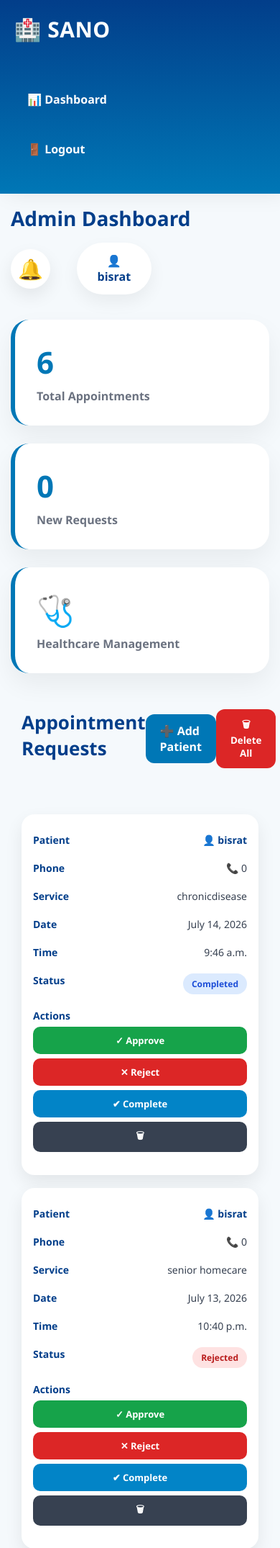
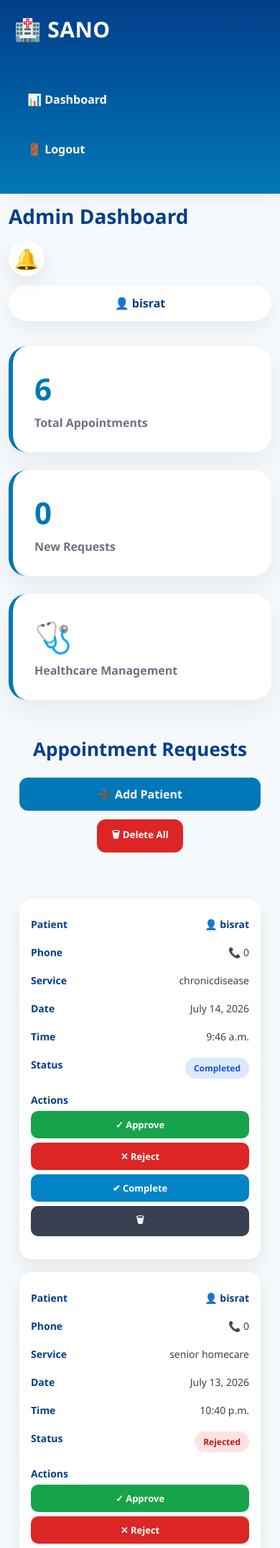
Before and after one commit to Bisratesk/sano-health-care, a Django app: page /admin-dashboard/ in a window 390 px wide. Shown: the top 2150 px of the page at 72% size. Run offline with Django 5.2, Linux system fonts and the light colour scheme; a user stored in the database is signed in; data comes from the database, SQL or seed files in the repository; data that the repository does not hold is empty.

```diff
--- a/sanoproject/sanoapp/templates/admin_dashboard.html
+++ b/sanoproject/sanoapp/templates/admin_dashboard.html
@@ -937,7 +937,8 @@ body{
 
 .main{
     margin:0;
-    padding:15px;
+    padding:12px;
+    width:100%;
 }
 
 .header{
@@ -1042,6 +1043,53 @@ td:last-child{
 .admin-box{
     width:100%;
     text-align:center;
+}
+.admin-actions{
+    width:100%;
+    flex-wrap:wrap;
+    gap:12px;
+}
+
+.notification-wrapper{
+    width:100%;
+}
+
+.bell{
+    width:50px;
+    height:50px;
+}
+
+#notificationBox{
+    width:100%;
+    max-width:100%;
+    left:0;
+    right:0;
+}
+
+.table-box > div:first-child{
+    flex-direction:column;
+    align-items:stretch;
+    gap:12px;
+}
+
+.table-box > div:first-child a,
+.table-box > div:first-child button{
+    width:100%;
+    text-align:center;
+}
+
+td{
+    flex-wrap:wrap;
+    word-break:break-word;
+}
+
+body,
+html{
+    overflow-x:hidden;
+}
+
+*{
+    max-width:100%;
 }
 }
 
```
